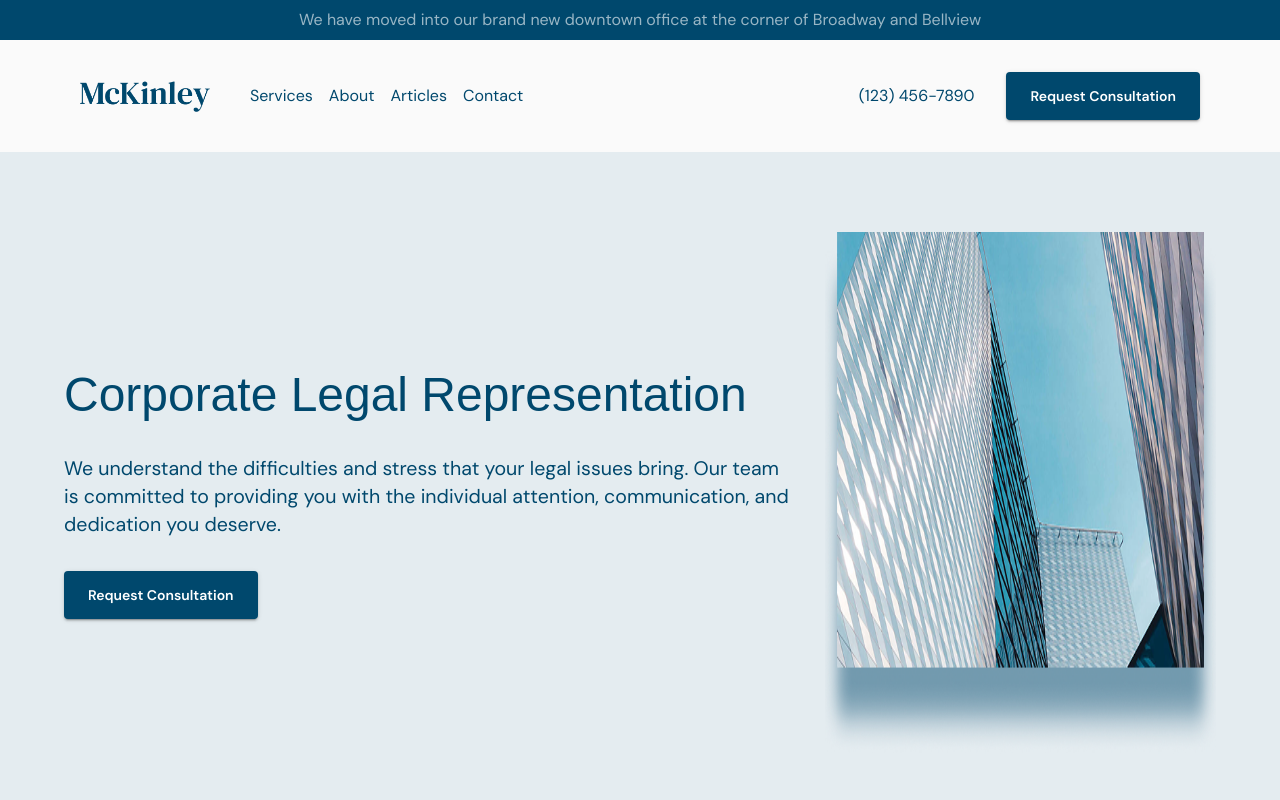
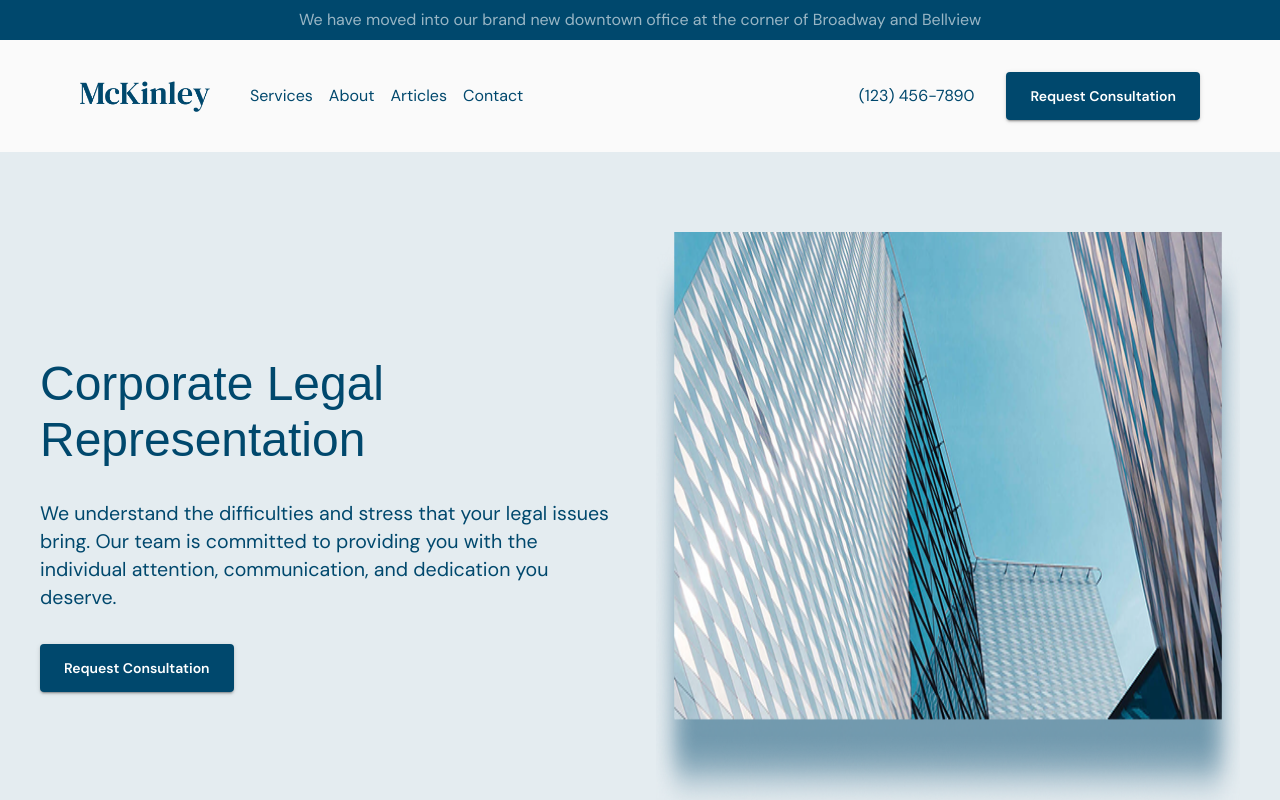
Before and after one commit to ArtemIvanko/McKinley, a React (Create React App) app: page / in a window 1280 px wide. Shown: the top 800 px of the page. Built offline with nearby package versions, Linux system fonts and the light colour scheme; a web font is replaced by a local one.

Commit message:
Fixed styles for image grid. Added container

```diff
--- a/src/components/Wrapper/Wrapper.tsx
+++ b/src/components/Wrapper/Wrapper.tsx
@@ -4,33 +4,48 @@ import styled from "@/DefaultTheme";
 
 export const Wrapper = () => (
   <Root>
+    <StyledContainer>
       <ImageContainer>
         <Image src={CityImage} alt="City" loading="lazy" />
       </ImageContainer>
       <TextContainer>
         <Typography variant="h3">Corporate Legal Representation</Typography>
         <Typography variant="body2">
-        We understand the difficulties and stress that your legal issues bring.
-        Our team is committed to providing you with the individual attention,
-        communication, and dedication you deserve.
+          We understand the difficulties and stress that your legal issues
+          bring. Our team is committed to providing you with the individual
+          attention, communication, and dedication you deserve.
         </Typography>
         <Button variant="contained">Request Consultation</Button>
       </TextContainer>
+    </StyledContainer>
   </Root>
 );
 
 const Root = styled("div")(({ theme }) => ({
   display: "flex",
-  flexDirection: "column",
+  justifyContent: "center",
   alignItems: "center",
-  gap: "2rem",
-  textAlign: "center",
   backgroundColor: theme.palette.secondary.light,
   padding: "2rem 1rem",
   [theme.breakpoints.up("lg")]: {
-    padding: "5rem 4rem",
-    flexDirection: "row-reverse",
-    justifyContent: "space-between",
+    padding: "5rem 1rem",
+  },
+}));
+
+const StyledContainer = styled("div")(({ theme }) => ({
+  display: "grid",
+  gridTemplateColumns: "1fr",
+  gridTemplateAreas: `
+    "image"
+    "text"
+  `,
+  gap: "2rem",
+  textAlign: "center",
+  maxWidth: "1200px",
+  [theme.breakpoints.up("lg")]: {
+    gridTemplateColumns: "1fr 1fr",
+    gridTemplateAreas: `"text image"`,
+    alignItems: "center",
     textAlign: "left",
   },
 }));
@@ -40,6 +55,7 @@ const TextContainer = styled("div")(({ theme }) => ({
   flexDirection: "column",
   alignItems: "center",
   gap: "2rem",
+  gridArea: "text",
   [theme.breakpoints.up("lg")]: {
     alignItems: "flex-start",
   },
@@ -50,18 +66,14 @@ const ImageContainer = styled("div")(({ theme }) => ({
   justifyContent: "center",
   alignItems: "center",
   width: "100%",
-  height: "auto",
+  gridArea: "image",
+  overflow: "hidden",
   [theme.breakpoints.up("lg")]: {
-    height: "522px",
-    width: "fit-content",
+    aspectRatio: "1 / 1",
   },
 }));
 
-const Image = styled("img")(({ theme }) => ({
-  width: "100%",
-  height: "auto",
-  [theme.breakpoints.up("lg")]: {
+const Image = styled("img")(() => ({
   width: "100%",
   height: "100%",
-  },
 }));
```
Lines whose indentation alone changed are shown as unchanged.
